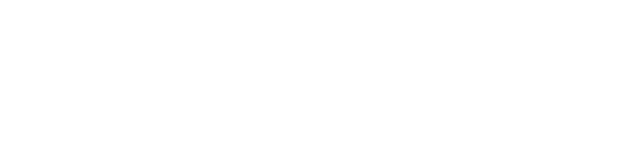
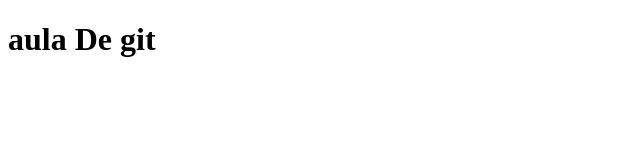
Before and after one commit to MJunior20/pagina_pessoal, a plain HTML site: page index.html in a window 1280 px wide. Shown: the whole page, without its empty margins (0-640 px from the left). Drawn offline with Linux system fonts and the light colour scheme.

Commit message:
Nova versão

```diff
--- a/index.html
+++ b/index.html
@@ -7,6 +7,7 @@
     <title>Git</title>
 </head>
 <body>
+    <h1>aula De git</h1>
 
 </body>
 </html>
```
